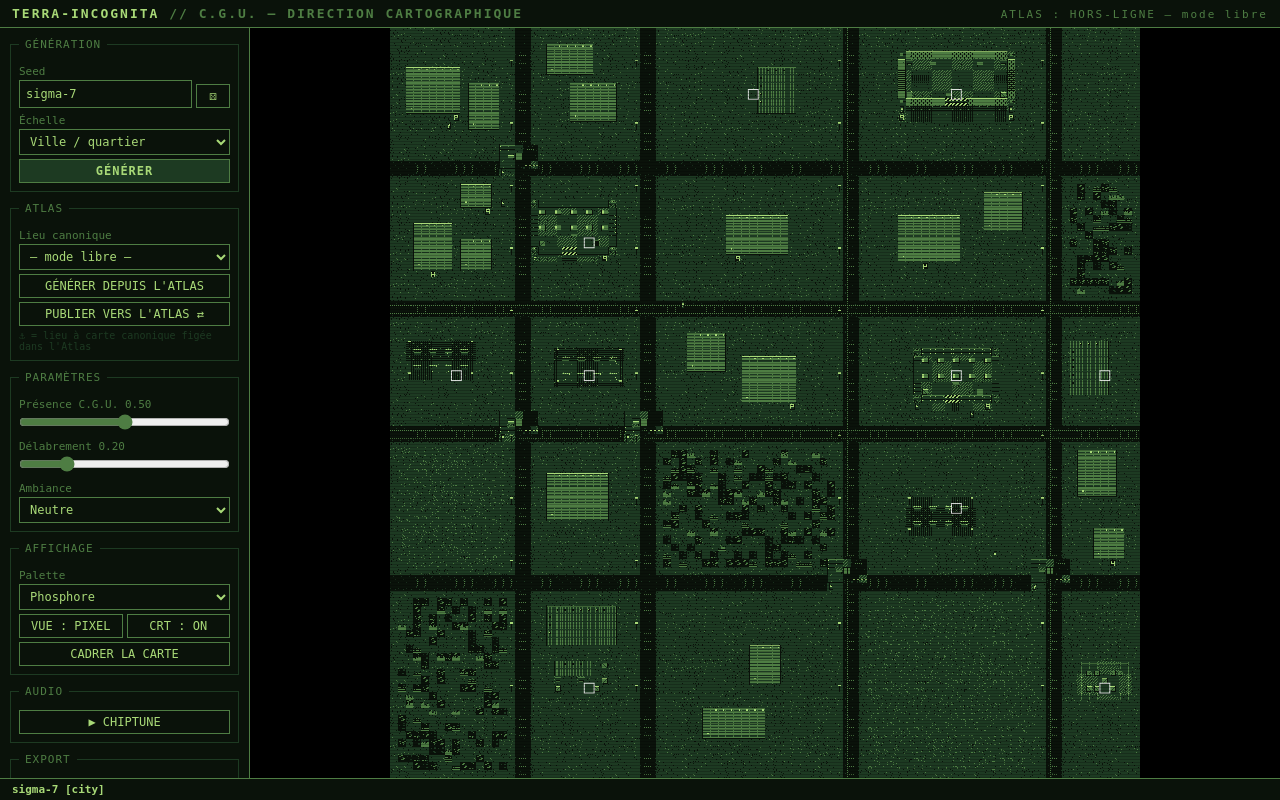
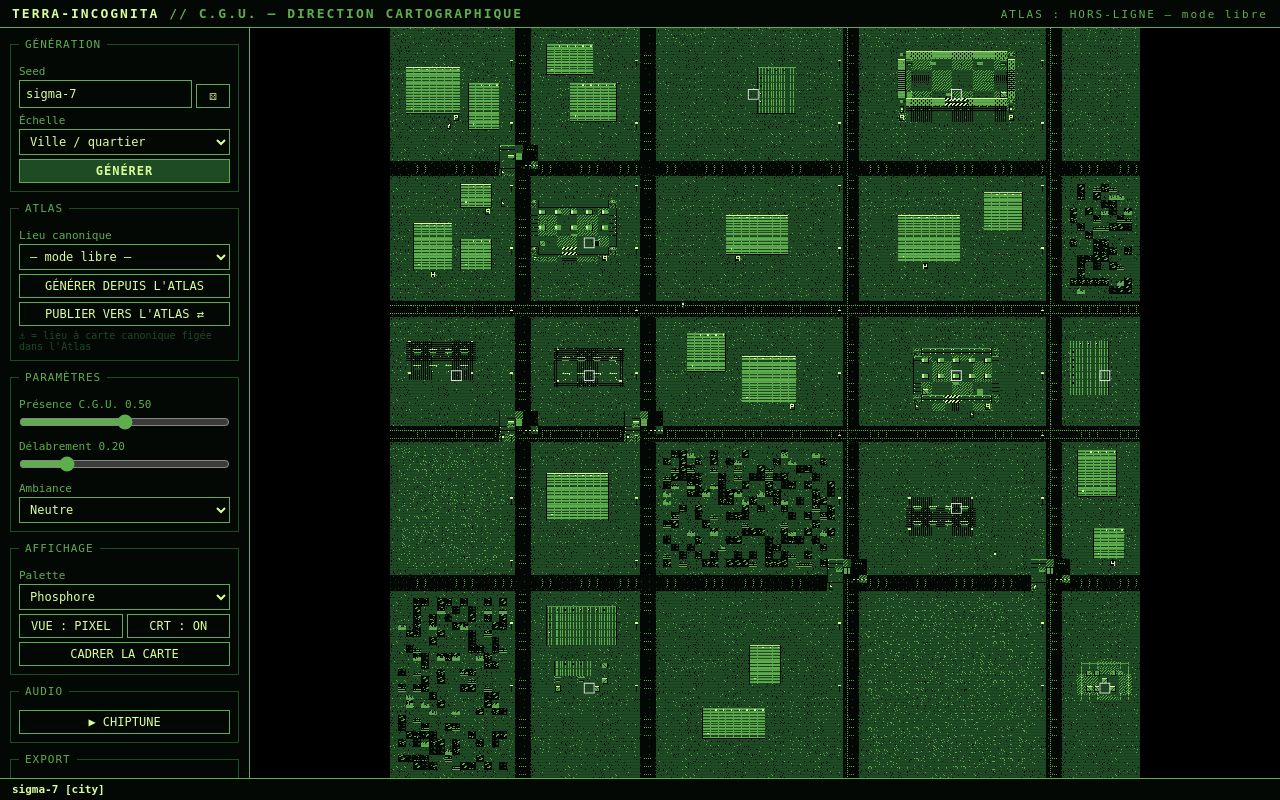
Before and after one commit to obareau/terra-incognita, a website with bundled scripts: page src/renderer/index.html in a window 1280 px wide. Built offline with nearby package versions, Linux system fonts and the light colour scheme.

Commit message:
Contraste renforcé : palettes écartées + scanlines CRT allégées
Les 4 tons de chaque palette couvrent une plage plus large (sombres
plus profonds, clairs plus lumineux) — bâtiments, routes et structures
se détachent nettement. Scanlines 0.22 → 0.13. Captures README refaites.

Co-Authored-By: Claude Fable 5 <noreply@anthropic.com>

```diff
--- a/src/core/palettes.ts
+++ b/src/core/palettes.ts
@@ -4,12 +4,12 @@ import type { PaletteName } from "../shared/types";
 export type Palette = readonly [string, string, string, string];
 
 export const PALETTES: Record<PaletteName, Palette> = {
-  // Vert CRT phosphore — écran radar C.G.U.
-  phosphore: ["#0a120a", "#1d3a22", "#4e7d43", "#a8d977"],
+  // Vert CRT phosphore — écran radar C.G.U. Tons écartés pour un contraste franc.
+  phosphore: ["#040804", "#1e4a24", "#5fae4e", "#d8ff9a"],
   // Sépia — carte d'état-major jaunie, encre brune.
-  sepia: ["#241809", "#54402a", "#a07d4a", "#e6d3a3"],
+  sepia: ["#170e04", "#5e4223", "#c09154", "#ffedc0"],
   // Blueprint — plan technique blanc sur bleu.
-  blueprint: ["#0b1a30", "#1f4066", "#5585b5", "#dbe9f4"],
+  blueprint: ["#040d1c", "#1d4a7d", "#6fa8d8", "#f4faff"],
 };
 
 export const PALETTE_NAMES: PaletteName[] = ["phosphore", "sepia", "blueprint"];
--- a/src/renderer/index.html
+++ b/src/renderer/index.html
@@ -76,7 +76,7 @@
     position: absolute;
     inset: 0;
     pointer-events: none;
-    background: repeating-linear-gradient(0deg, rgba(0,0,0,0.22) 0 1px, transparent 1px 3px);
+    background: repeating-linear-gradient(0deg, rgba(0,0,0,0.13) 0 1px, transparent 1px 3px);
   }
   footer {
     border-top: 1px solid var(--c2);
```
Also changed, not shown: assets/screenshots/ascii-view.png, assets/screenshots/hero-city.png, assets/screenshots/region-blueprint.png.
